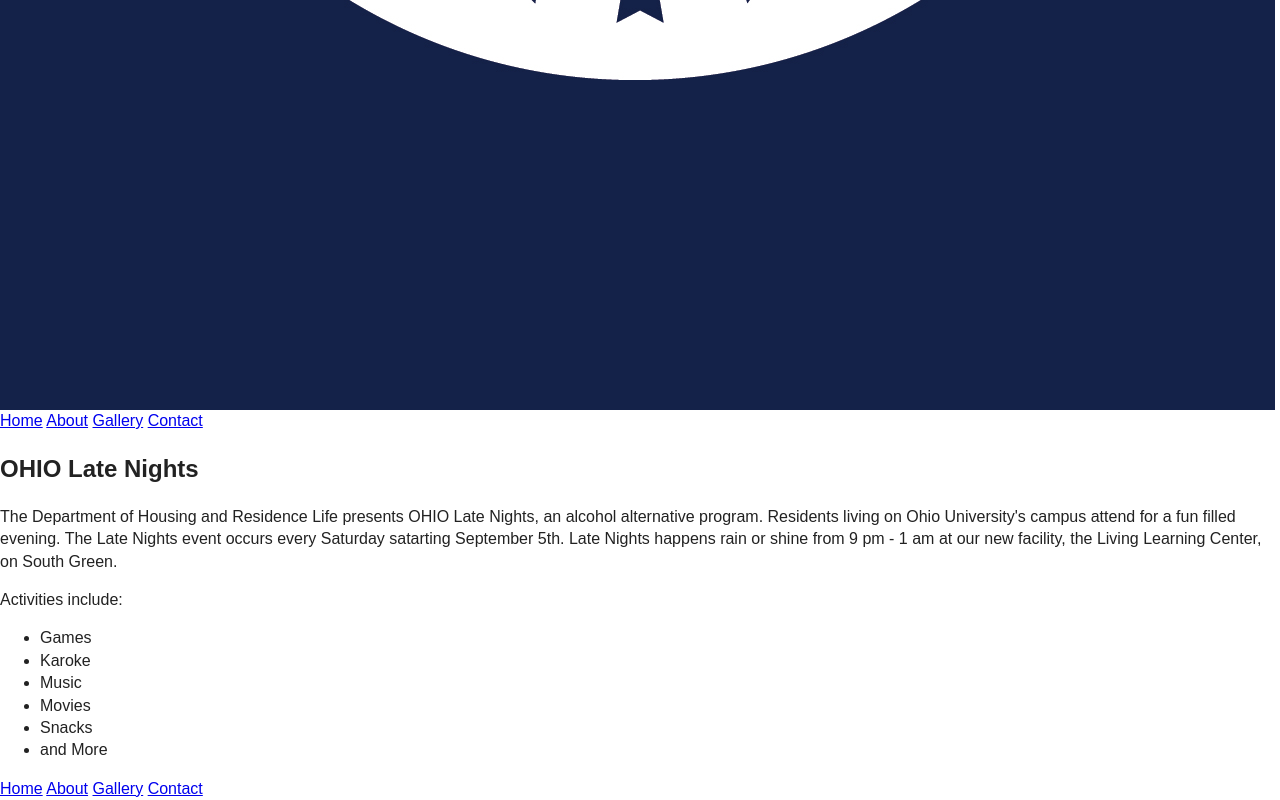
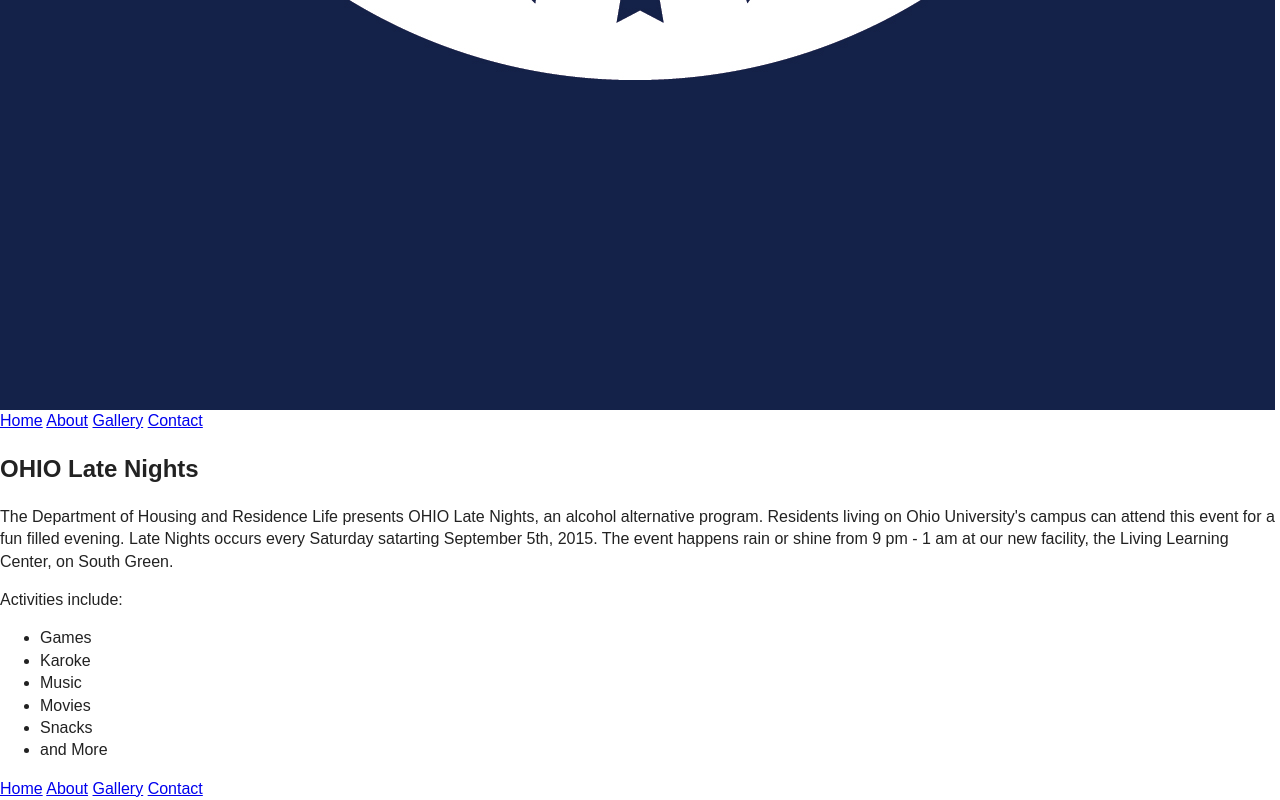
Before and after one commit to katecjackson/OHIO-Late-Nights, a plain HTML site: page index.html in a window 1280 px wide. Shown: the part 1240-2040 px from the top of the page. Drawn offline with nearby package versions, Linux system fonts and the light colour scheme.

Commit message:
description update

```diff
--- a/index.html
+++ b/index.html
@@ -39,7 +39,7 @@
 
 
         <p>
-        The Department of Housing and Residence Life presents OHIO Late Nights, an alcohol alternative program. Residents living on Ohio University's campus attend for a fun filled evening. The Late Nights event occurs every Saturday satarting September 5th. Late Nights happens rain or shine from 9 pm - 1 am at our new facility, the Living Learning Center, on South Green.
+        The Department of Housing and Residence Life presents OHIO Late Nights, an alcohol alternative program. Residents living on Ohio University's campus can attend this event for a fun filled evening. Late Nights occurs every Saturday satarting September 5th, 2015. The event happens rain or shine from 9 pm - 1 am at our new facility, the Living Learning Center, on South Green.
         </p>
 
         <p>Activities include:</p>
```
